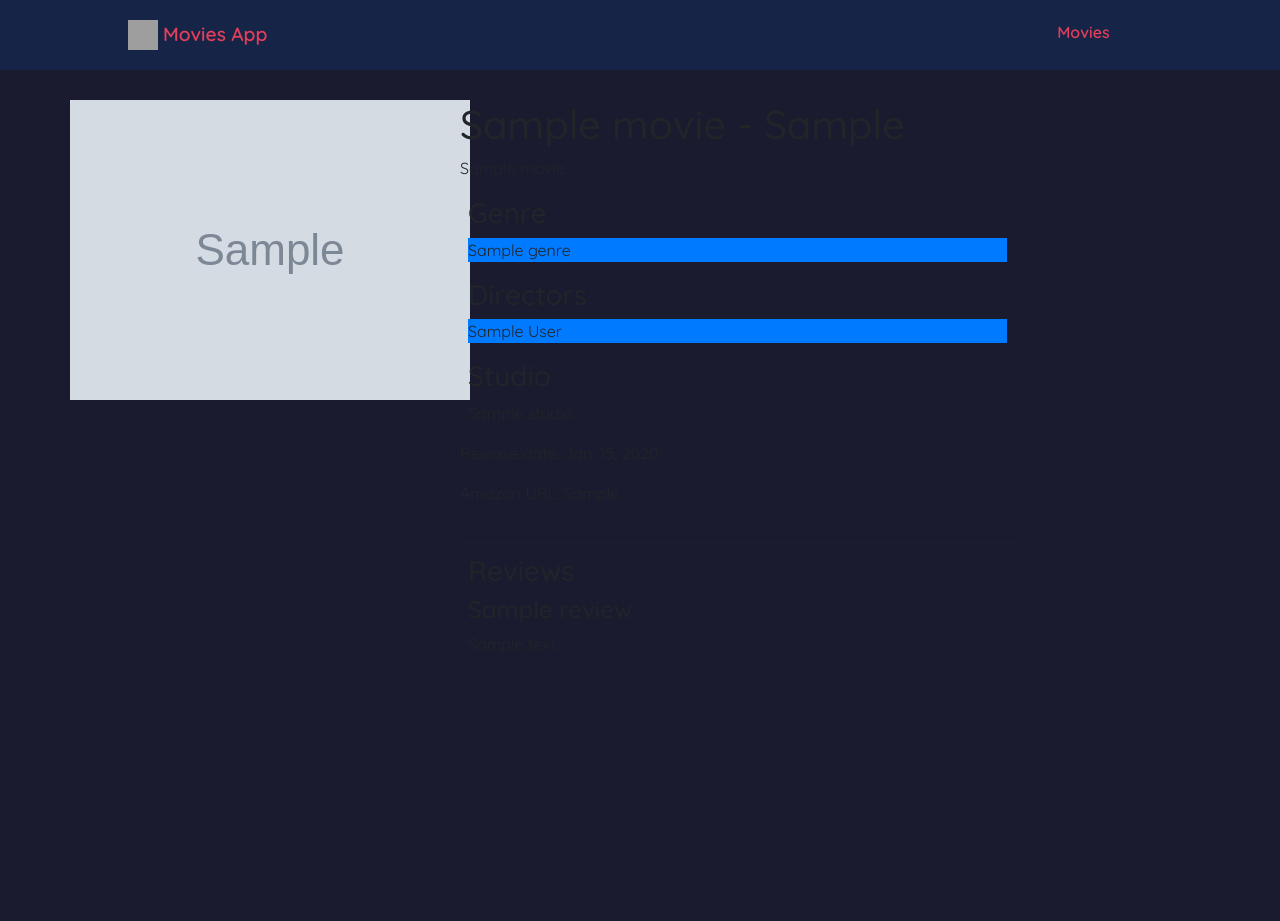
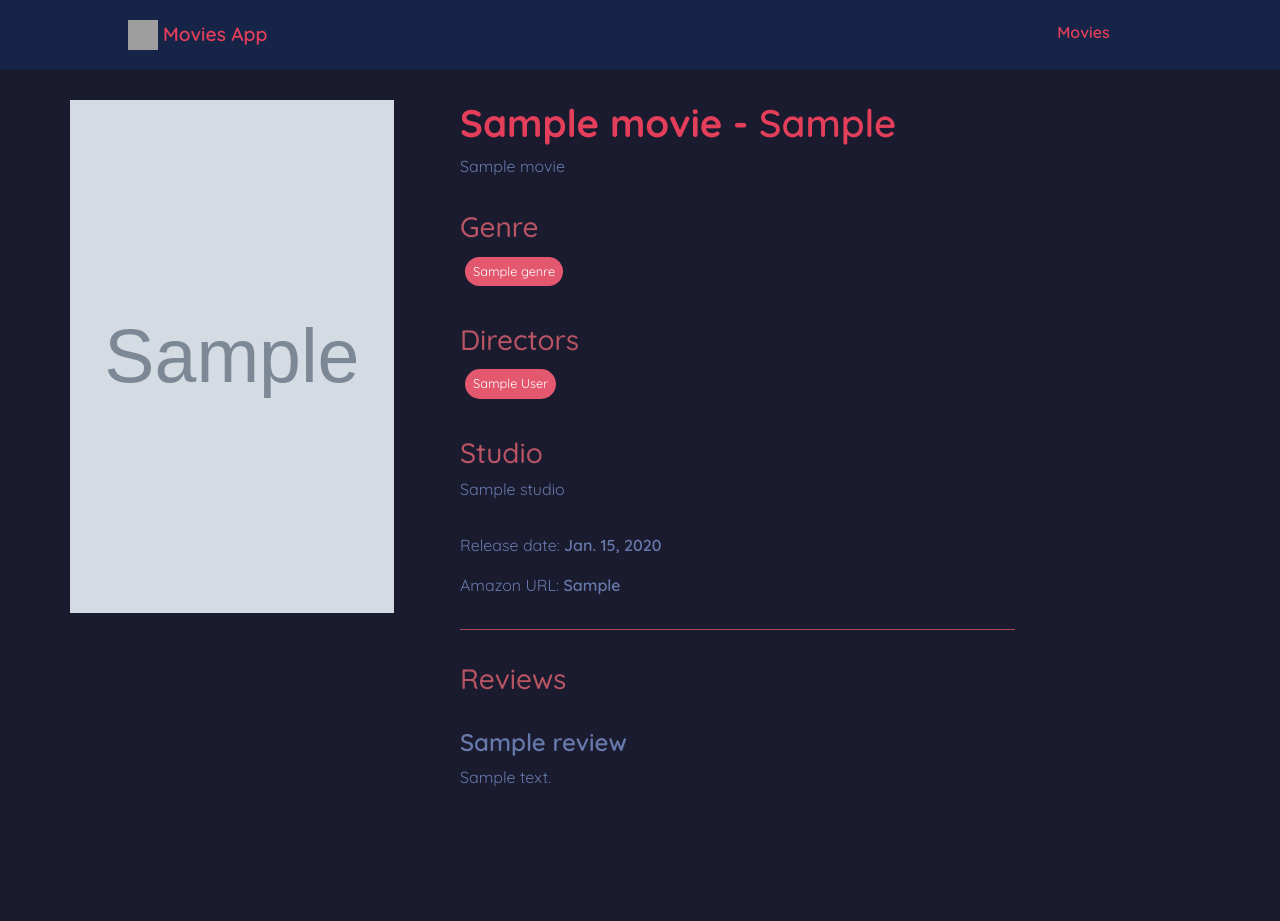
Before and after one commit to Navayuvan-SB/Movies-App, a Django app: a page that uses movies/templates/base_generic.html in a window 1280 px wide. Before the commit the page ends 400 px from the top, so only its background shows below. Run offline with Django 3.2, Linux system fonts and the light colour scheme; tables that the repository leaves empty hold one stand-in row (values such as "Sample post"); grey boxes marked "Sample" are stand-in pictures; grey boxes are pictures that could not be loaded.

Commit message:
Improve style for Movie detail and Movie list page

```diff
--- a/movies/static/css/style.css
+++ b/movies/static/css/style.css
@@ -5,6 +5,9 @@
   --tertiary: #1f4068;
   --secondary: #162447;
   --primary: #e43f5a;
+  --text-secondary: #6679aa;
+  --light-primary: #b85464;
+  --bg-primary: #e4586f;
 }
 
 * {
@@ -146,3 +149,80 @@
   font-size: 0.9rem;
   font-weight: 600;
 }
+
+.c-primary {
+  color: var(--primary);
+}
+
+.c-text-secondary {
+  color: var(--text-secondary);
+}
+
+.c-tertiary {
+  color: var(--tertiary);
+}
+
+.c-light-primary {
+  color: var(--light-primary);
+}
+
+.bg-light-primary {
+  background-color: var(--light-primary);
+}
+
+.bg-primary {
+  background-color: var(--bg-primary) !important;
+}
+
+.c-white {
+  color: #fff;
+}
+
+.fw-700 {
+  font-weight: 700;
+}
+
+.fw-600 {
+  font-weight: 600;
+}
+
+.fs-2-4 {
+  font-size: 2.4rem;
+}
+
+.mx-4 {
+  margin: 4rem 0;
+}
+
+.mx-2 {
+  margin: 2rem 0 !important;
+}
+
+.pill-wrapper {
+  display: flex;
+  justify-content: flex-start;
+}
+
+.pill {
+  padding: 5px 8px;
+  margin: 5px;
+  border-radius: 20px;
+  font-size: 0.8rem;
+}
+
+.w-90p {
+  width: 90%;
+}
+
+.h-100p {
+  height: 100%;
+}
+
+.obj-fit-cover {
+  object-fit: cover;
+}
+
+
+hr {
+  background-color: var(--light-primary);
+}
```
